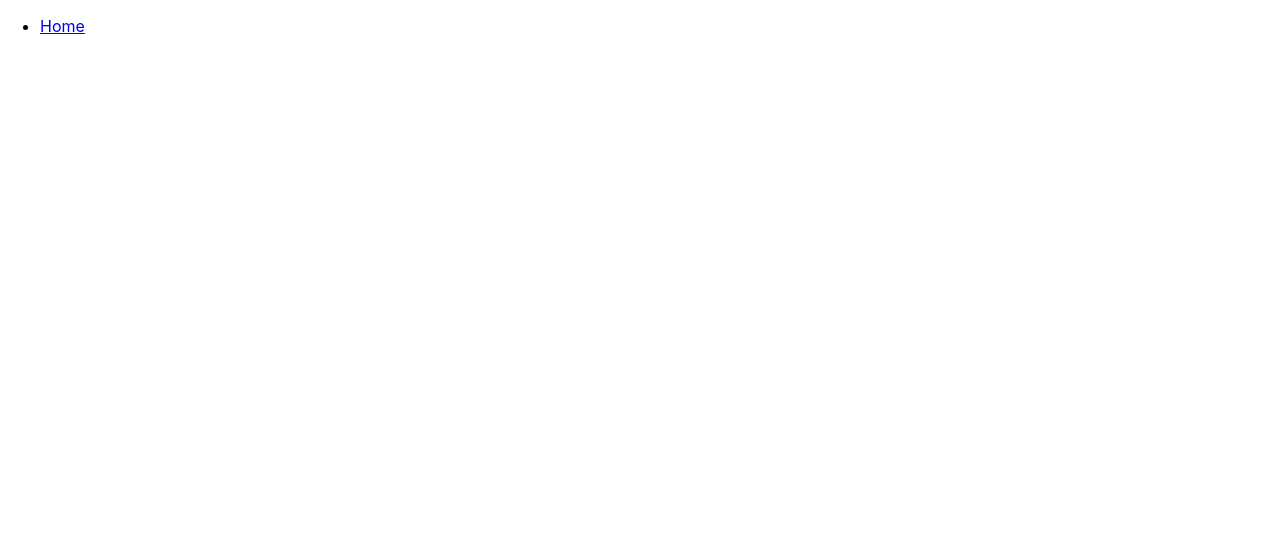
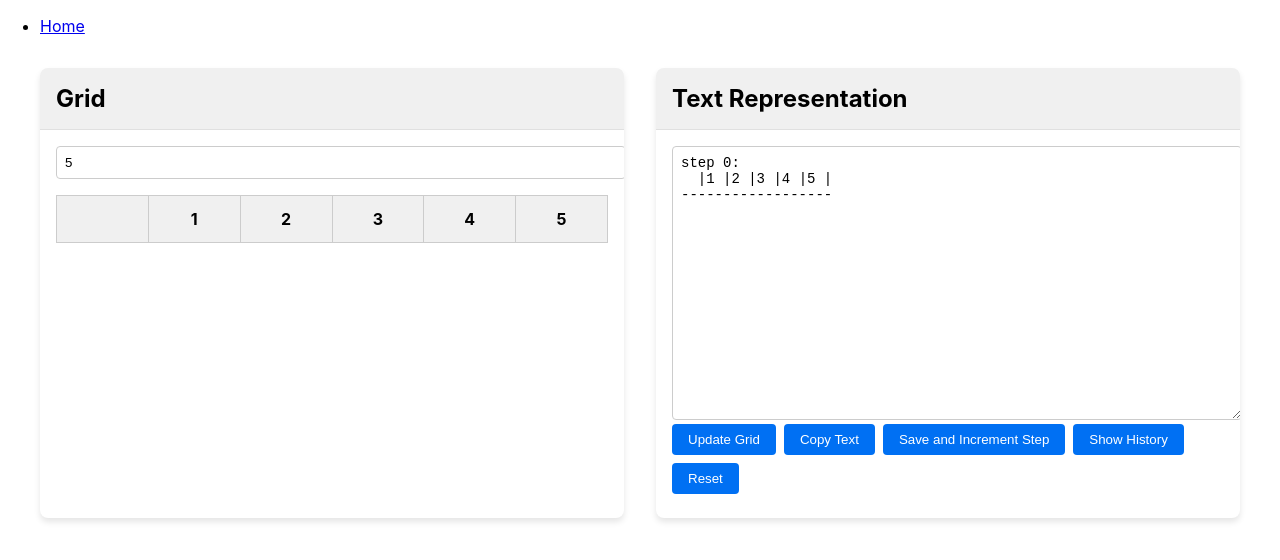
Before and after one commit to hereEthereal/explanationCatchall, a React (Create React App) app in the folder catchallreactexplanations/: page /grid-tool in a window 1280 px wide. Before the commit this address had no page. Shown: the top 560 px of the page. Built offline with nearby package versions, Linux system fonts and the light colour scheme.

Commit message:
added grid tool

```diff
--- a/catchallreactexplanations/package.json
+++ b/catchallreactexplanations/package.json
@@ -12,12 +12,14 @@
     "@types/react-dom": "^18.3.0",
     "@types/react-router-dom": "^5.3.3",
     "@types/recharts": "^1.8.29",
+    "components": "^0.1.0",
     "react": "^18.3.1",
     "react-dom": "^18.3.1",
     "react-konva": "^18.2.10",
     "react-router-dom": "^6.26.0",
     "react-scripts": "5.0.1",
     "recharts": "^2.12.7",
+    "styled-components": "^6.1.12",
     "typescript": "^4.9.5",
     "web-vitals": "^2.1.4"
   },
--- a/catchallreactexplanations/src/App.tsx
+++ b/catchallreactexplanations/src/App.tsx
@@ -3,11 +3,13 @@ import { BrowserRouter as Router, Route, Link, Routes } from 'react-router-dom';
 import AppA from './projects/AppA';
 import AppB from './projects/AppB';
 import SquareRootB from './projects/SquareRootB';
+import GridTool from './projects/GridTool';
 
 const projectList = [
   { name: 'App A', path: '/app-a', element: <AppA /> },
   { name: 'App B', path: '/app-b', element: <AppB /> },
   { name: 'Babylonian Method Square Visualizer', path: '/square-root', element: <SquareRootB /> },
+  { name: 'Grid Tool', path: '/grid-tool', element: <GridTool /> },
 ];
 
 const Home: React.FC = () => (
--- /dev/null
+++ b/catchallreactexplanations/src/projects/GridTool.tsx
@@ -0,0 +1,277 @@
+import React, { useState, useEffect, useCallback } from 'react';
+import styled from 'styled-components';
+
+const Container = styled.div`
+  max-width: 1200px;
+  margin: 0 auto;
+  padding: 1rem;
+`;
+
+const FlexContainer = styled.div`
+  display: flex;
+  flex-direction: column;
+  gap: 2rem;
+
+  @media (min-width: 768px) {
+    flex-direction: row;
+  }
+`;
+
+const Card = styled.div`
+  flex: 1;
+  background-color: white;
+  border-radius: 8px;
+  box-shadow: 0 4px 6px rgba(0, 0, 0, 0.1);
+  overflow: hidden;
+`;
+
+const CardHeader = styled.div`
+  padding: 1rem;
+  background-color: #f0f0f0;
+  border-bottom: 1px solid #e0e0e0;
+`;
+
+const CardTitle = styled.h2`
+  font-size: 1.5rem;
+  font-weight: bold;
+  margin: 0;
+`;
+
+const CardContent = styled.div`
+  padding: 1rem;
+`;
+
+const Input = styled.input`
+  width: 100%;
+  padding: 0.5rem;
+  margin-bottom: 1rem;
+  border: 1px solid #ccc;
+  border-radius: 4px;
+`;
+
+const Button = styled.button`
+  padding: 0.5rem 1rem;
+  margin-right: 0.5rem;
+  margin-bottom: 0.5rem;
+  background-color: #0070f3;
+  color: white;
+  border: none;
+  border-radius: 4px;
+  cursor: pointer;
+
+  &:hover {
+    background-color: #0060df;
+  }
+`;
+
+const GridContainer = styled.div<{ size: number }>`
+  display: grid;
+  gap: 1px;
+  grid-template-columns: repeat(${props => props.size + 1}, minmax(30px, 1fr));
+  background-color: #ccc;
+  padding: 1px;
+`;
+
+const CellContainer = styled.div<{ isHeader: boolean }>`
+  display: flex;
+  justify-content: center;
+  align-items: center;
+  padding: 0.5rem;
+  background-color: ${props => props.isHeader ? '#f0f0f0' : 'white'};
+  font-weight: ${props => props.isHeader ? 'bold' : 'normal'};
+  min-height: 30px;
+`;
+
+const TextArea = styled.textarea`
+  width: 100%;
+  height: 16rem;
+  font-family: monospace;
+  font-size: 0.875rem;
+  padding: 0.5rem;
+  border: 1px solid #ccc;
+  border-radius: 4px;
+  resize: vertical;
+`;
+
+interface CellProps {
+  content: string;
+  isHeader: boolean;
+  onChange: (content: string) => void;
+}
+
+const Cell: React.FC<CellProps> = ({ content, isHeader, onChange }) => {
+  return (
+    <CellContainer
+      isHeader={isHeader}
+      contentEditable={!isHeader}
+      suppressContentEditableWarning={true}
+      onBlur={(e) => onChange(e.currentTarget.textContent || '')}
+    >
+      {content}
+    </CellContainer>
+  );
+};
+
+interface GridState {
+  size: number;
+  cells: string[][];
+}
+
+const GridConverter: React.FC = () => {
+  const [gridState, setGridState] = useState<GridState>({ size: 5, cells: [] });
+  const [textRepresentation, setTextRepresentation] = useState<string>('');
+  const [history, setHistory] = useState<string[]>([]);
+  const [currentStep, setCurrentStep] = useState<number>(0);
+  const [showHistory, setShowHistory] = useState<boolean>(false);
+
+  const createGrid = useCallback((size: number) => {
+    const newCells = Array(size)
+      .fill('')
+      .map(() => Array(size).fill(''));
+    setGridState({ size, cells: newCells });
+  }, []);
+
+  useEffect(() => {
+    const savedState = localStorage.getItem('gridConverterState');
+    if (savedState) {
+      const { size, cells, currentStep, history } = JSON.parse(savedState);
+      setGridState({ size, cells });
+      setCurrentStep(currentStep);
+      setHistory(history);
+    } else {
+      createGrid(5);
+    }
+  }, [createGrid]);
+
+  useEffect(() => {
+    updateTextFromGrid();
+  }, [gridState]);
+
+  const updateTextFromGrid = () => {
+    let text = `step ${currentStep}:\n  `;
+    for (let i = 1; i <= gridState.size; i++) {
+      text += `|${i.toString().padEnd(2)}`;
+    }
+    text += '|\n--' + '-'.repeat(gridState.size * 3 + 1) + '\n';
+    gridState.cells.forEach((row, i) => {
+      text += `${(i + 1).toString().padEnd(2)}`;
+      row.forEach((cell) => {
+        text += `|${(cell || '_').padEnd(2)}`;
+      });
+      text += '|\n';
+    });
+    setTextRepresentation(text);
+  };
+
+  const updateGridFromText = () => {
+    const lines = textRepresentation.split('\n');
+    const newCells = lines.slice(3).map((line) =>
+      line
+        .split('|')
+        .slice(1, -1)
+        .map((cell) => (cell.trim() === '_' ? '' : cell.trim()))
+    );
+    setGridState((prev) => ({ ...prev, cells: newCells }));
+  };
+
+  const handleCellChange = (rowIndex: number, colIndex: number, content: string) => {
+    setGridState((prev) => {
+      const newCells = [...prev.cells];
+      newCells[rowIndex][colIndex] = content;
+      return { ...prev, cells: newCells };
+    });
+  };
+
+  const saveAndIncrementStep = () => {
+    setHistory((prev) => [...prev, textRepresentation]);
+    setCurrentStep((prev) => prev + 1);
+  };
+
+  const copyText = () => {
+    const textToCopy = showHistory ? history.join('\n==>\n') : textRepresentation;
+    navigator.clipboard.writeText(textToCopy);
+  };
+
+  const resetApp = () => {
+    setGridState({ size: 5, cells: Array(5).fill('').map(() => Array(5).fill('')) });
+    setHistory([]);
+    setCurrentStep(0);
+    localStorage.removeItem('gridConverterState');
+  };
+
+  useEffect(() => {
+    localStorage.setItem(
+      'gridConverterState',
+      JSON.stringify({
+        size: gridState.size,
+        cells: gridState.cells,
+        currentStep,
+        history,
+      })
+    );
+  }, [gridState, currentStep, history]);
+
+  return (
+    <Container>
+      <FlexContainer>
+        <Card>
+          <CardHeader>
+            <CardTitle>Grid</CardTitle>
+          </CardHeader>
+          <CardContent>
+            <Input
+              type="number"
+              min={1}
+              max={10}
+              value={gridState.size}
+              onChange={(e) => createGrid(Number(e.target.value))}
+            />
+            <GridContainer size={gridState.size}>
+              <Cell content="" isHeader={true} onChange={() => {}} />
+              {Array.from({ length: gridState.size }, (_, i) => (
+                <Cell key={`header-${i}`} content={(i + 1).toString()} isHeader={true} onChange={() => {}} />
+              ))}
+              {gridState.cells.map((row, rowIndex) => (
+                <React.Fragment key={`row-${rowIndex}`}>
+                  <Cell content={(rowIndex + 1).toString()} isHeader={true} onChange={() => {}} />
+                  {row.map((cell, colIndex) => (
+                    <Cell
+                      key={`cell-${rowIndex}-${colIndex}`}
+                      content={cell}
+                      isHeader={false}
+                      onChange={(content) => handleCellChange(rowIndex, colIndex, content)}
+                    />
+                  ))}
+                </React.Fragment>
+              ))}
+            </GridContainer>
+          </CardContent>
+        </Card>
+
+        <Card>
+          <CardHeader>
+            <CardTitle>Text Representation</CardTitle>
+          </CardHeader>
+          <CardContent>
+            <TextArea
+              value={showHistory ? history.join('\n==>\n') : textRepresentation}
+              onChange={(e) => setTextRepresentation(e.target.value)}
+              readOnly={showHistory}
+            />
+            <div>
+              <Button onClick={updateGridFromText}>Update Grid</Button>
+              <Button onClick={copyText}>Copy Text</Button>
+              <Button onClick={saveAndIncrementStep}>Save and Increment Step</Button>
+              <Button onClick={() => setShowHistory(!showHistory)}>
+                {showHistory ? 'Show Current' : 'Show History'}
+              </Button>
+              <Button onClick={resetApp}>Reset</Button>
+            </div>
+          </CardContent>
+        </Card>
+      </FlexContainer>
+    </Container>
+  );
+};
+
+export default GridConverter;
```
Also changed, not shown: 1 other file (tests, documents, lock files or other folders).
